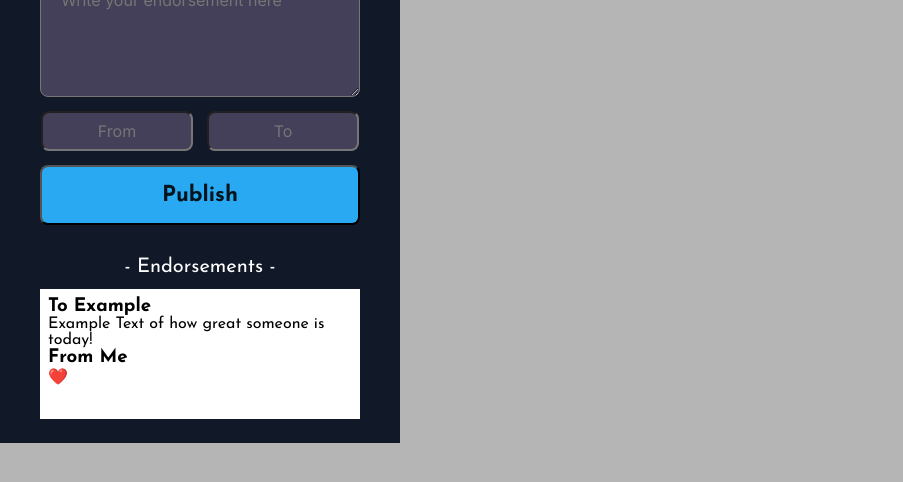
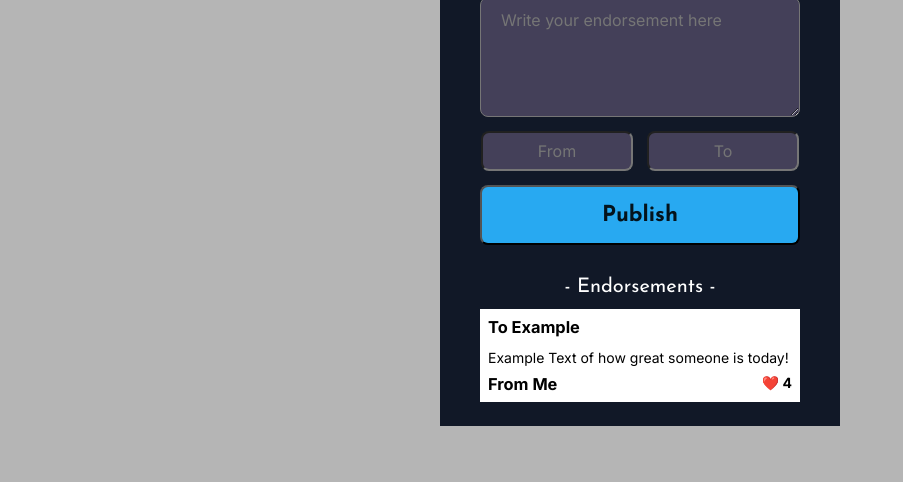
Before and after one commit to LujanSolo/shout-out, a plain HTML site: page index.html in a window 1280 px wide. Shown: the part 228-710 px from the top of the page, without its empty margins (0-903 px from the left). Drawn offline with Linux system fonts and the light colour scheme.

Commit message:
added final temp stylings to css; renamed classes and id's for clarity

```diff
--- a/index.css
+++ b/index.css
@@ -9,6 +9,7 @@ html {
 }
 
 body {
+  margin: 20px auto;
   background: rgba(17, 24, 39, 1);
   width: 400px;
   font-family: "Josefin Sans", sans-serif, monospace;
@@ -92,11 +93,19 @@ input, textarea {
 }
 
 .endorse-box {
-  height: 130px;
-  width: 320px;
   display: flex;
-  flex-direction: column;
+  flex-wrap: wrap;
+  justify-content: space-between;
   background: #ffffff;
   margin: 12px 0;
   padding: 8px;
+  font-family: 'Inter';
+  font-weight: 700;
+  font-size: 14px;
+  width: 320px;
 }
+
+.endorse-paragraph {
+  font-weight: 400;
+  padding: 12px 0 8px 0;
+}
--- a/index.html
+++ b/index.html
@@ -28,9 +28,9 @@
     <h2 id="endorse-header">- Endorsements -</h2>
     <div class="endorse-box">
       <h3 class="endorse-to">To Example</h3>
-      <p class="endorsements">Example Text of how great someone is today!</p>
+      <p class="endorse-paragraph">Example Text of how great someone is today!</p>
       <h3 class="endorse-from">From Me</h3>
-      <p class="heart-icon">❤️</p>
+      <p id="heart-icon">❤️ <span id="heart-count">4</span></p>
 
     </div>
 
```
